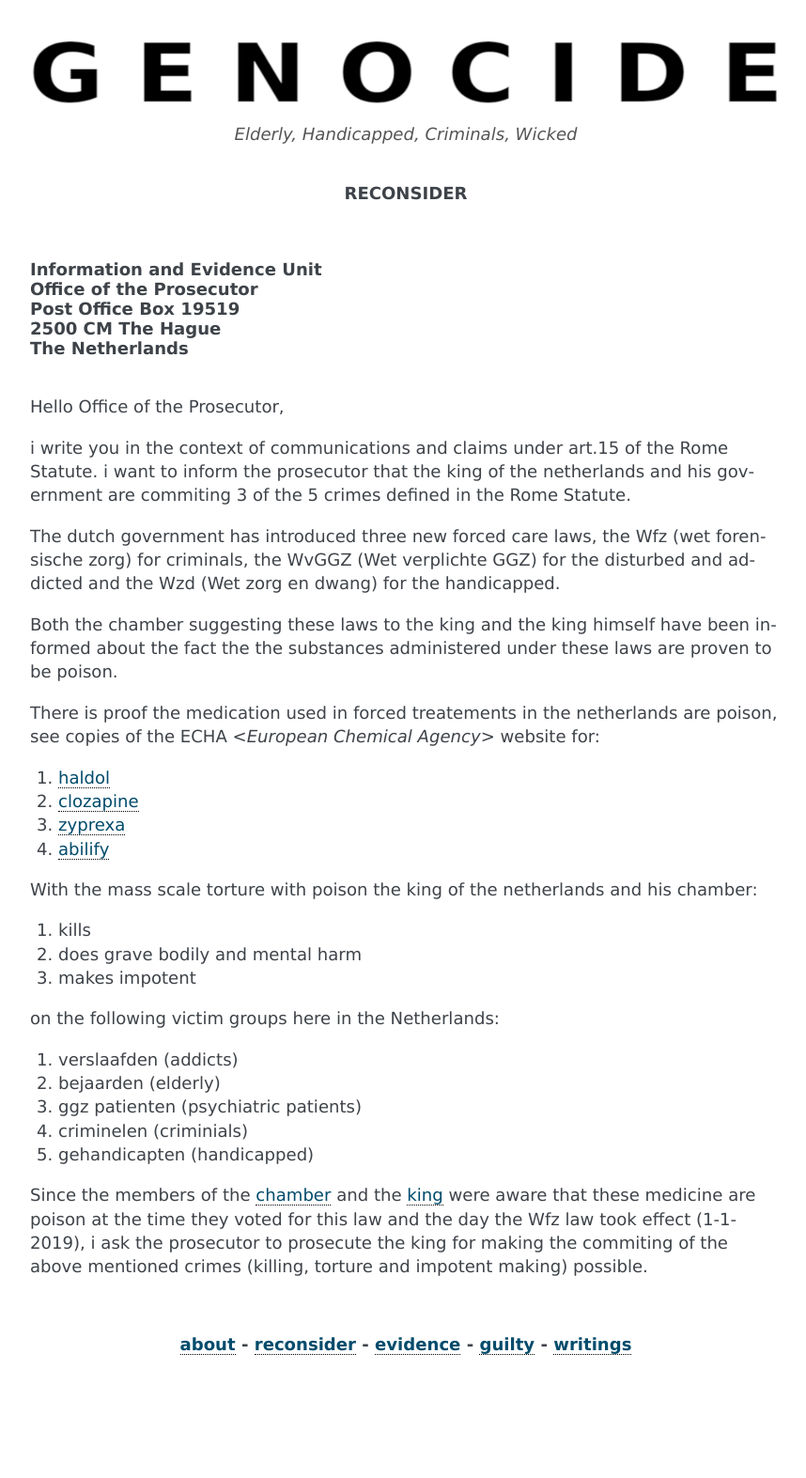
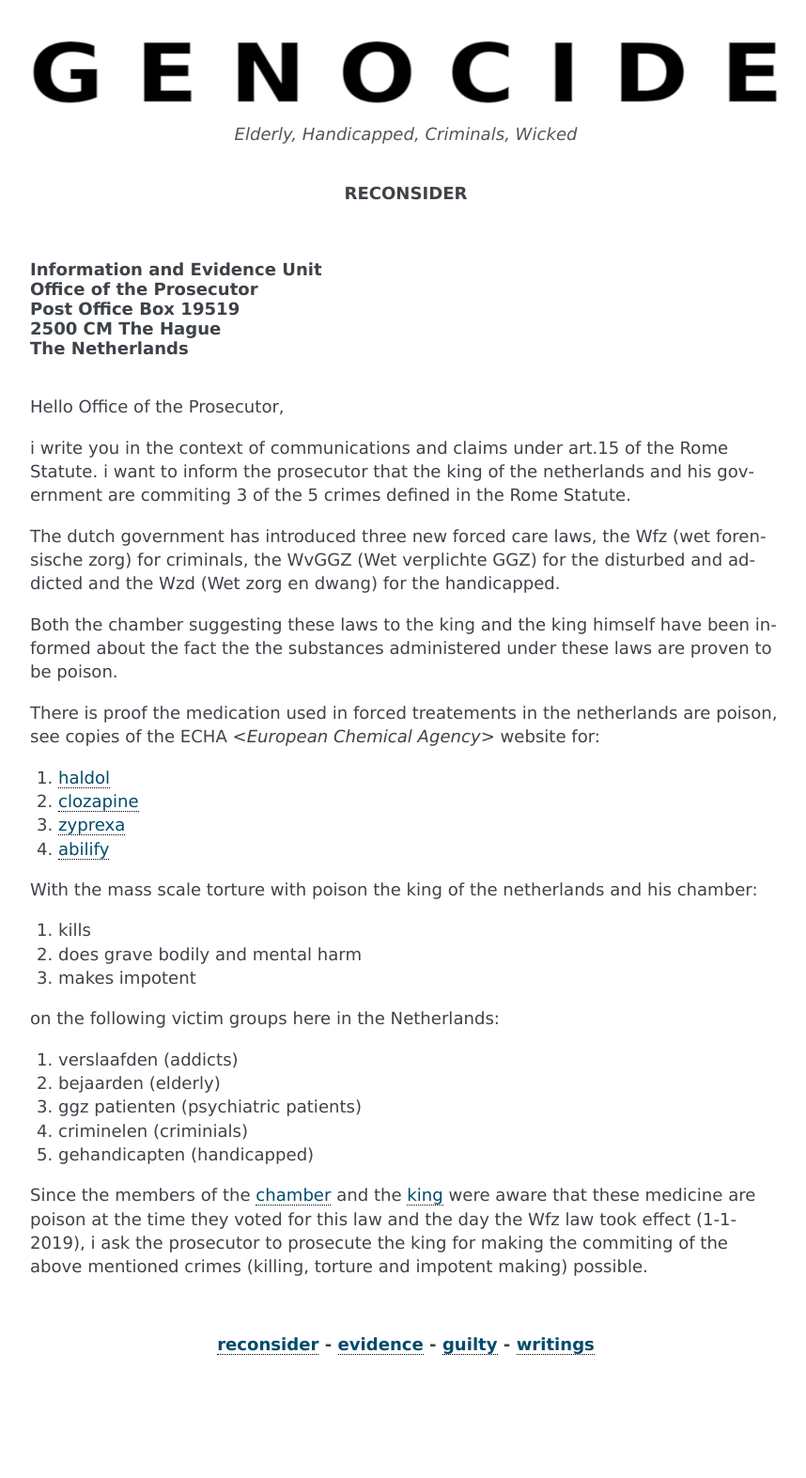
Before and after one commit to otpcr/otpcr, a Sphinx documentation site: the page built from docs/index.rst, in a window 1280 px wide. Shown: the whole page at 94% size, without its empty margins (168-1026 px from the left). Built offline with Sphinx 7.4.7, drawn with Linux system fonts in a browser that asks for light colours.

Commit message:
update docs

```diff
--- a/docs/conf.py
+++ b/docs/conf.py
@@ -123,7 +123,7 @@
     <center>
     <b>
 
-:ref:`about <about>`  - :ref:`reconsider <home>` -  :ref:`evidence <evidence>` - :ref:`guilty <guilty>` - :ref:`writings <writings>`
+:ref:`reconsider <home>` -  :ref:`evidence <evidence>` - :ref:`guilty <guilty>` - :ref:`writings <writings>`
 
 .. raw:: html
 
```
